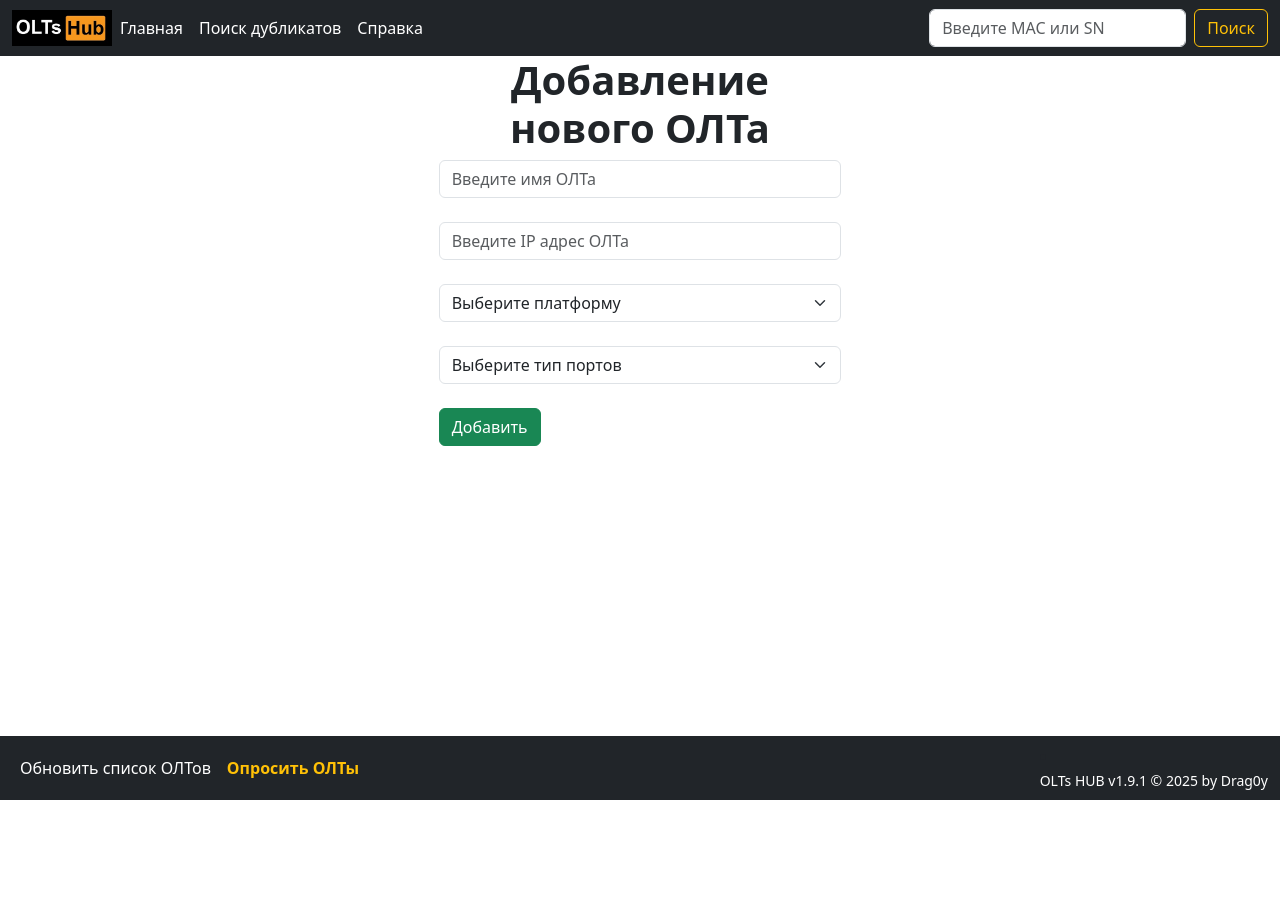
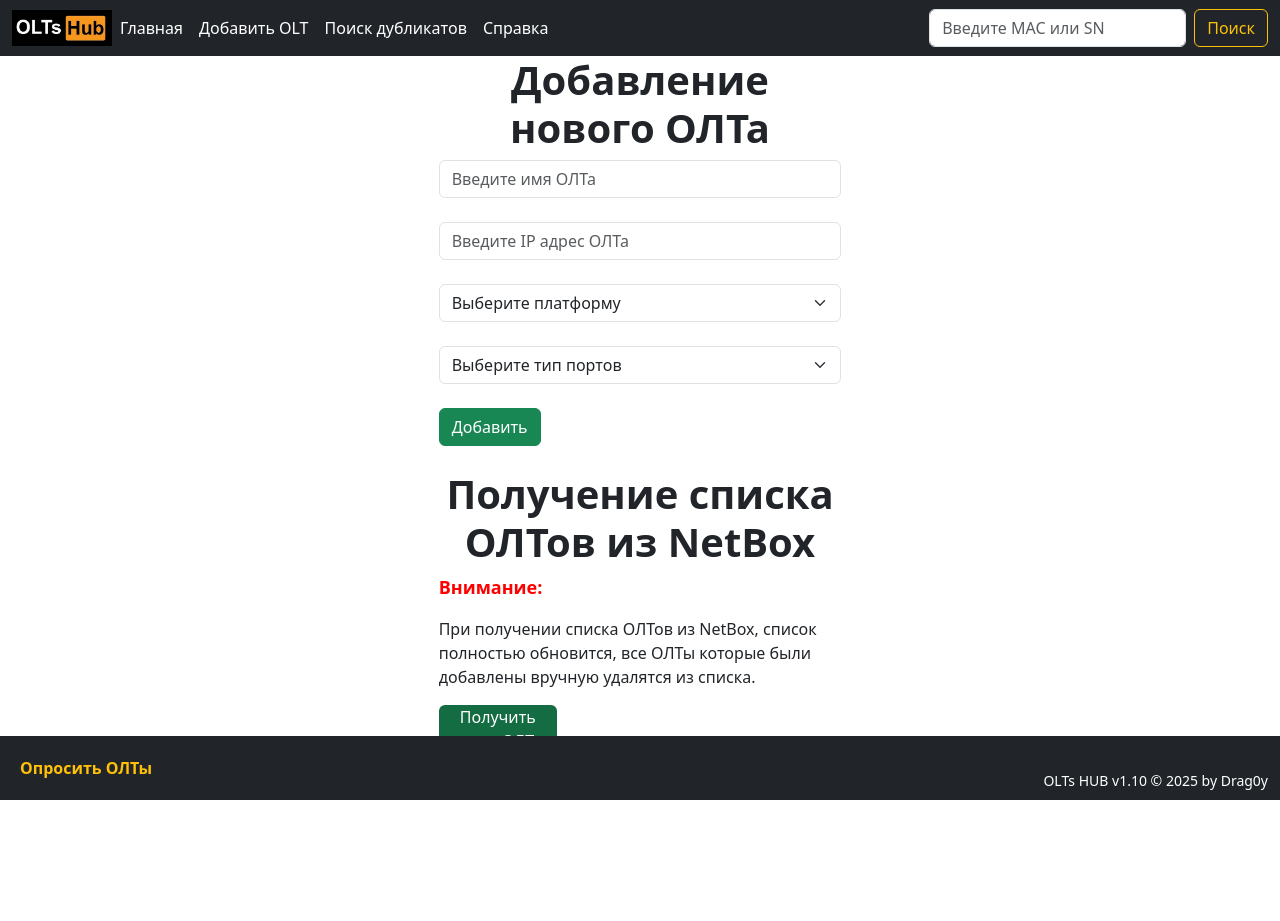
Before and after one commit to drag0y/olts_hub, a Flask app: page /oltadd in a window 1280 px wide. Before the commit the page ends 800 px from the top, so only its background shows below. Run offline with Flask 3, Linux system fonts and the light colour scheme; some libraries are stand-ins or nearby versions.

Commit message:
Release 1.10

```diff
--- a/app.py
+++ b/app.py
@@ -21,7 +21,6 @@ PATHDB = f"instance/{NAMEDB}"
 
 IP_SRV = os.getenv('IP_SRV')
 PORT_SRV = os.getenv('PORT_SRV')
-NETBOX = os.getenv('NETBOX')
 
 SNMP_READ_H = os.getenv('SNMP_READ_H')
 SNMP_READ_B = os.getenv('SNMP_READ_B')
@@ -42,7 +41,6 @@ PATHDB = f"instance/{NAMEDB}"
 
 IP_SRV = os.getenv('IP_SRV')
 PORT_SRV = os.getenv('PORT_SRV')
-NETBOX = os.getenv('NETBOX')
 
 SNMP_READ_H = os.getenv('SNMP_READ_H')
 SNMP_READ_B = os.getenv('SNMP_READ_B')
@@ -223,28 +221,14 @@ def olt_update(number):
 @app.route("/oltslistupdate")
 def oltslistupdate():
     ''' Получить список ОЛТов из НетБокса '''
-    if NETBOX == "1":
-        try:
-            get_netbox_olt_list()
-            flash('Получен список ОЛТов из NetBox')
-#            flash("Функция отключена Администратором")
-
-            return redirect('/')
-
-        except:
-            flash('ERROR. Убедитесь, что на всех ОЛТах проставлены теги и платформы')
-
-            return redirect('/')
-
-    elif NETBOX == "2":
-#        flash("NetBox отключён, ОЛТы добавляются в ручном режиме")
-
-        return redirect('/oltadd')
-
-    else:
-        flash("ERROR")
+    try:
+        get_netbox_olt_list()
+        flash('Получен список ОЛТов из NetBox')
 
         return redirect('/')
+
+    except:
+        flash('ERROR. Убедитесь, что на всех ОЛТах проставлены теги и платформы')
 
 
 @app.route("/oltsupdate")
--- a/env_template.py
+++ b/env_template.py
@@ -4,7 +4,6 @@ PORT_SRV = "5000"
 DEBUG = "False"
 #
 # Конфигурация для работы с NetBox
-NETBOX = "1" # 1 - работаем через НетБокс, 2 - добавляем ОЛТы в ручную, без НетБокса
 API_KEY = "Token "
 EPON_TAG = "epon"
 GPON_TAG = "gpon"
--- a/onumonitoring/snmpwalk.py
+++ b/onumonitoring/snmpwalk.py
@@ -19,6 +19,7 @@ class SnmpWalk:
         snmpget_out = []
 
         snmpget_cmd = f'snmpwalk -c {self.snmp_community} -v2c {self.host_ip} {self.oid}'
+        print(snmpget_cmd)
         cmd = snmpget_cmd.split()
         process = subprocess.Popen(cmd, stdout=subprocess.PIPE)
 
@@ -29,6 +30,7 @@ class SnmpWalk:
                 break
 
             if output:
+                print(output)
                 outline = output.decode('utf-8')
                 snmpget_out.append(outline)
 
@@ -42,6 +44,7 @@ class SnmpWalk:
         snmpset_out = []
 
         snmpset_cmd = f'snmpset -c {self.snmp_community} -v2c {self.host_ip} {self.oid}'
+        print(snmpset_cmd)
         cmd = snmpset_cmd.split()
         process = subprocess.Popen(cmd, stdout=subprocess.PIPE)
 
@@ -52,6 +55,7 @@ class SnmpWalk:
                 break
 
             if output:
+                print(output)
                 outline = output.decode('utf-8')
                 snmpset_out.append(outline)
 
--- a/templates/base.html
+++ b/templates/base.html
@@ -23,10 +23,13 @@
 	        <li class="nav-item">
 	          <a class="nav-link active" aria-current="page" href="/">Главная</a>
 	        </li>
- 	        <li class="nav-item">
+	        <li class="nav-item">
+          <a class="nav-link active" aria-current="page" href="/oltadd">Добавить OLT</a>
+	</li>
+     	        <li class="nav-item">
 	          <a class="nav-link active" href="/doubleonu">Поиск дубликатов</a>
 	        </li>
-	        <li class="nav-item">
+    <li class="nav-item">
 	          <a class="nav-link active" href="/help">Справка</a>
 	        </li>
     </ul>
@@ -50,16 +53,13 @@
 
     <div class="collapse navbar-collapse" id="navbarCollapse">
       <ul class="navbar-nav">
-        <li class="nav-item">
-          <a class="nav-link active" aria-current="page" href="/oltslistupdate">Обновить список ОЛТов</a>
-	</li>
  	  <li class="nav-item">
           <a class="nav-link active text-warning fw-bold" onclick="alert('После нажатия кноки ОК, начнётся процесс опроса ОЛТов. Дождитесь сообщение о завершении')"  href="/oltsupdate">Опросить ОЛТы</a>
         </li>
    </ul>
     </div>
  	 <li class="nav-item">
-		 <a class="nav-link text-white"><small>OLTs HUB v1.9.1 © 2025 by Drag0y</small></a>
+		 <a class="nav-link text-white"><small>OLTs HUB v1.10 © 2025 by Drag0y</small></a>
         </li>
    </div>
 
--- a/templates/oltadd.html
+++ b/templates/oltadd.html
@@ -37,5 +37,16 @@
 
 	<input type="submit" class="btn btn-success" value="Добавить">
     </form>
+</div><br>
+<div class="container col-md-5 col-lg-4 order-md-last">
+    <header>
+        <h1 class="text-center fw-bold">Получение списка ОЛТов из NetBox</h1>
+    </header>
+    <p><strong><font size="4" color="#ff0000">Внимание:</strong></font></p><p>При получении списка ОЛТов из NetBox, список полностью обновится, все ОЛТы которые были добавлены вручную удалятся из списка.</p>
+<div class="row">
+        <div class="col-md-4">
+<a class="nav-link active btn btn-success" aria-current="page" href="/oltslistupdate">Получить список ОЛТов из NetBox</a>
+</div>
+</div>
 </div>
 {% endblock %}
```
Also changed, not shown: README.md.
